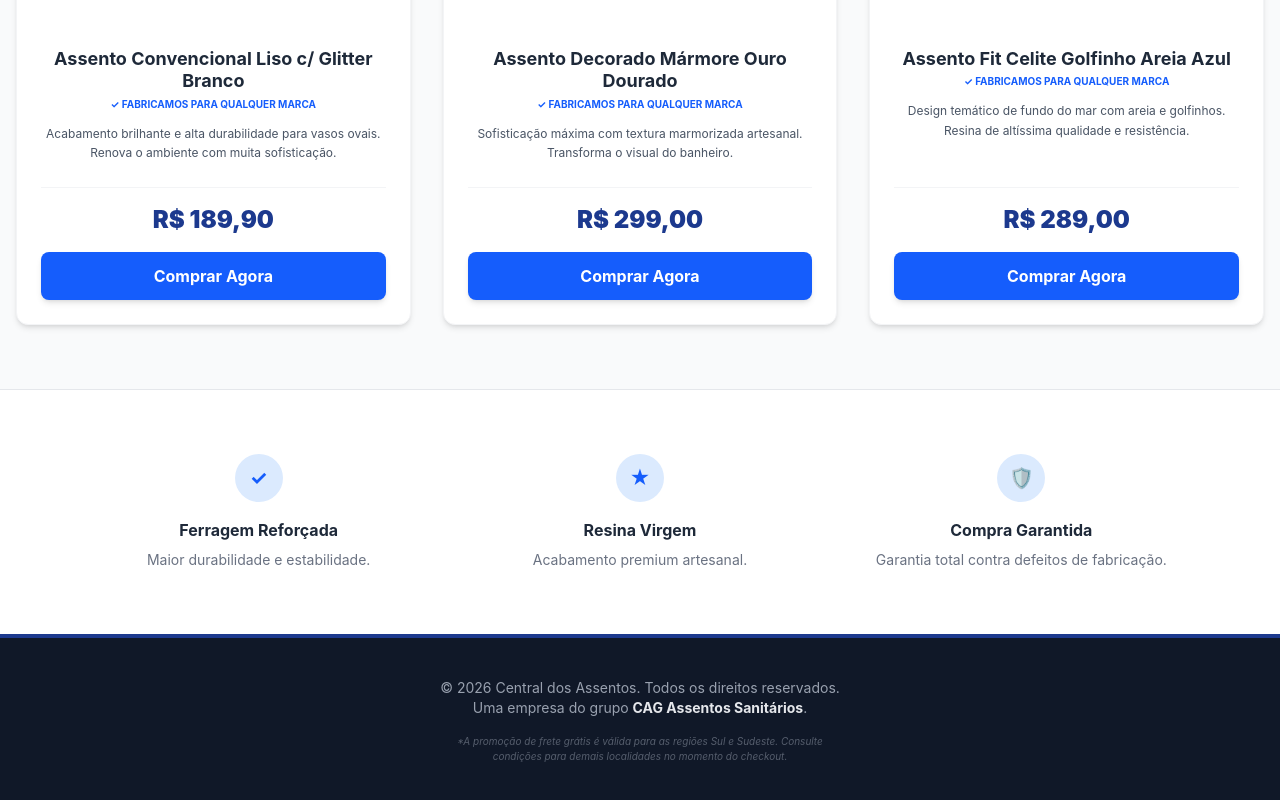
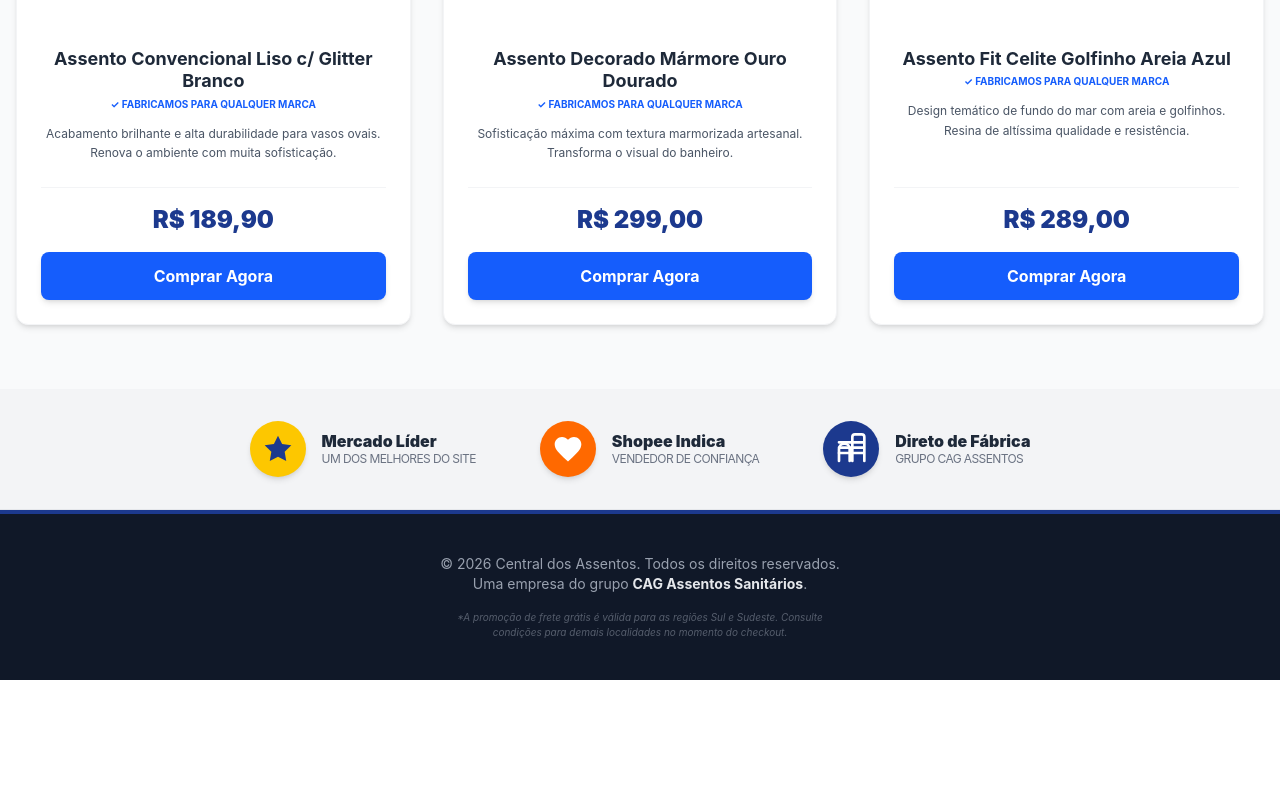
Before and after one commit to clebersongomess/LP_Central_dos_Assentos, a Vue app: page / in a window 1280 px wide. Shown: the part 2201-3001 px from the top of the page. After the commit the page ends 2881 px from the top, so only its background shows below. Built offline with nearby package versions, Linux system fonts and the light colour scheme; grey boxes are pictures that could not be loaded.

Commit message:
Chamada de confiança

```diff
--- a/src/App.vue
+++ b/src/App.vue
@@ -185,22 +185,47 @@ const prevImage = () => {
       </div>
     </main>
 
-    <section class="bg-white py-12 border-t border-gray-200">
-      <div class="max-w-6xl mx-auto px-4 grid grid-cols-1 md:grid-cols-3 gap-6 text-center">
-        <div class="p-4">
-          <div class="w-12 h-12 bg-blue-100 text-blue-600 rounded-full flex items-center justify-center mx-auto mb-4 font-bold text-xl">✓</div>
-          <h4 class="font-bold text-gray-800 font-sans">Ferragem Reforçada</h4>
-          <p class="text-sm text-gray-500 mt-2">Maior durabilidade e estabilidade.</p>
-        </div>
-        <div class="p-4">
-          <div class="w-12 h-12 bg-blue-100 text-blue-600 rounded-full flex items-center justify-center mx-auto mb-4 font-bold text-xl">★</div>
-          <h4 class="font-bold text-gray-800 font-sans">Resina Virgem</h4>
-          <p class="text-sm text-gray-500 mt-2">Acabamento premium artesanal.</p>
-        </div>
-        <div class="p-4">
-          <div class="w-12 h-12 bg-blue-100 text-blue-600 rounded-full flex items-center justify-center mx-auto mb-4 font-bold text-xl">🛡️</div>
-          <h4 class="font-bold text-gray-800 font-sans">Compra Garantida</h4>
-          <p class="text-sm text-gray-500 mt-2">Garantia total contra defeitos de fabricação.</p>
+    <section class="bg-gray-100 py-8 border-b border-gray-200">
+      <div class="max-w-7xl mx-auto px-4">
+        <div class="flex flex-col md:flex-row items-center justify-center gap-8 md:gap-16">
+
+          <div class="flex items-center gap-4 group">
+            <div class="bg-yellow-400 p-3 rounded-full shadow-md group-hover:scale-110 transition-transform">
+              <svg xmlns="http://www.w3.org/2000/svg" class="h-8 w-8 text-blue-900" viewBox="0 0 24 24" fill="currentColor">
+                <path d="M12 2l3.09 6.26L22 9.27l-5 4.87 1.18 6.88L12 17.77l-6.18 3.25L7 14.14 2 9.27l6.91-1.01L12 2z"/>
+              </svg>
+            </div>
+            <div class="text-center md:text-left">
+              <h4 class="font-black text-gray-800 leading-tight">Mercado Líder</h4>
+              <p class="text-xs text-gray-500 uppercase tracking-tighter">Um dos melhores do site</p>
+            </div>
+          </div>
+
+          <div class="flex items-center gap-4 group">
+            <div class="bg-orange-500 p-3 rounded-full shadow-md group-hover:scale-110 transition-transform">
+              <svg xmlns="http://www.w3.org/2000/svg" class="h-8 w-8 text-white" viewBox="0 0 24 24" fill="currentColor">
+                <path d="M12 21.35l-1.45-1.32C5.4 15.36 2 12.28 2 8.5 2 5.42 4.42 3 7.5 3c1.74 0 3.41.81 4.5 2.09C13.09 3.81 14.76 3 16.5 3 19.58 3 22 5.42 22 8.5c0 3.78-3.4 6.86-8.55 11.54L12 21.35z"/>
+              </svg>
+            </div>
+            <div class="text-center md:text-left">
+              <h4 class="font-black text-gray-800 leading-tight">Shopee Indica</h4>
+              <p class="text-xs text-gray-500 uppercase tracking-tighter">Vendedor de confiança</p>
+            </div>
+          </div>
+
+          <div class="flex items-center gap-4 group">
+            <div class="bg-blue-900 p-3 rounded-full shadow-md group-hover:scale-110 transition-transform">
+              <svg xmlns="http://www.w3.org/2000/svg" class="h-8 w-8 text-white" viewBox="0 0 24 24" fill="none" stroke="currentColor" stroke-width="2" stroke-linecap="round" stroke-linejoin="round">
+                <path d="M3 21v-9a4 4 0 1 1 8 0v9M13 21V3a2 2 0 0 1 2-2h5a2 2 0 0 1 2 2v18"/>
+                <path d="M3 7h18M3 11h18M3 15h18"/>
+              </svg>
+            </div>
+            <div class="text-center md:text-left">
+              <h4 class="font-black text-gray-800 leading-tight">Direto de Fábrica</h4>
+              <p class="text-xs text-gray-500 uppercase tracking-tighter">Grupo CAG Assentos</p>
+            </div>
+          </div>
+
         </div>
       </div>
     </section>
```
